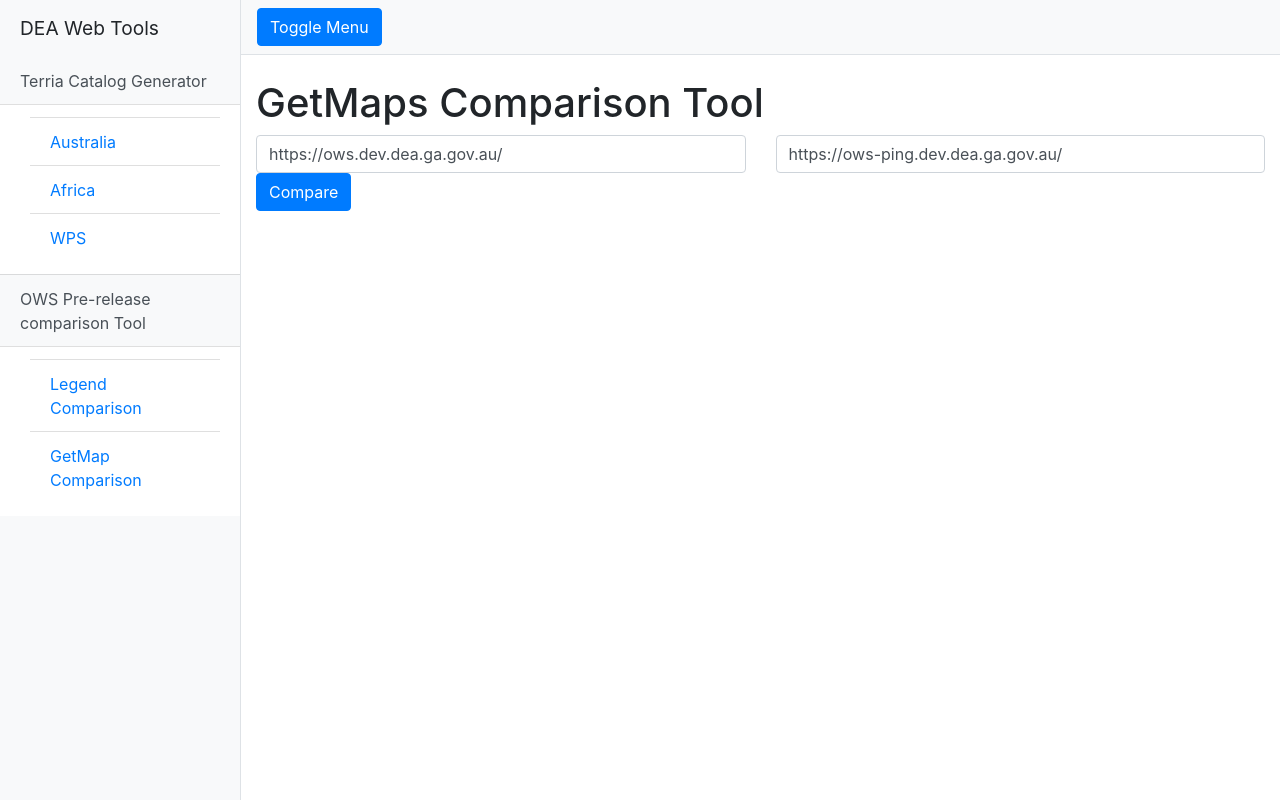
After one commit to opendatacube/datacube-ows-tools, a Python web app: template dea-web-tools/templates/getmap-comparison.html in a window 1280 px wide. The commit adds this page. Run offline with Jinja, Linux system fonts and the light colour scheme; the template is opened without the code that fills it, so the values that code supplies are empty; some libraries are stand-ins or nearby versions.

Commit message:
Add getmap compare tool

```diff
--- a/dea-web-tools/templates/base.html
+++ b/dea-web-tools/templates/base.html
@@ -41,7 +41,7 @@
           <div class="list-group">
             <div class="list-group-item">
                 <a href="{{ url_for('comp_legend') }}" class="list-group-item">Legend Comparison</a>
-                <!-- <a href="{{ url_for('comp_getmap') }}" class="list-group-item">GetMap Comparison</a> -->
+                <a href="{{ url_for('comp_getmap') }}" class="list-group-item">GetMap Comparison</a>
                 <!-- <a href="{{ url_for('comp_getfeatureinfo') }}" class="list-group-item">GetFeatureInfo Comparison</a> -->
             </div>
           </div>
--- /dev/null
+++ b/dea-web-tools/templates/getmap-comparison.html
@@ -0,0 +1,53 @@
+{% extends "base.html" %}
+{% block page %}
+<div class="container-fluid">
+    <h1 class="mt-4">GetMaps Comparison Tool</h1>
+    <div class="row">
+      <!-- <form name="wms-url"> -->
+      <div class="col-md-6">
+          <input type="url" class="form-control" id="stable-ows-url"
+          placeholder="Enter ows url" name="stable_ows_server"
+          value="https://ows.dev.dea.ga.gov.au/">
+        </div>
+        <div class="col-md-6">
+          <input type="url" class="form-control" id="comparable-ows-url"
+          placeholder="Enter comparison ows url" name="compareable_ows_server"
+          value="https://ows-ping.dev.dea.ga.gov.au/">
+        </div>
+      <div class="col-md-12" id="pull-data">
+        <button class="btn btn-primary" id="compareLegends">Compare</button>
+      </div>
+    <!-- </form> -->
+    </div>
+  <!-- result -->
+    <div class="col-md-8 offset-2" id="getmap-compare-row">
+    </div>
+</div>
+{% endblock %}
+{% block script %}
+<script>
+  $(document).ready(function () {
+    var new_catalog = [];
+    $('#compareLegends').click(function (e) {
+      $('#getmap-compare-row').empty()
+      var stableowsurl = $('#stable-ows-url').val();
+      var comparableowsurl = $('#comparable-ows-url').val();
+      $.ajax({
+          url: "{{ url_for('getmap_url_generator') }}",
+          type: 'POST',
+          data: JSON.stringify($("#stable-ows-url").val()),
+          contentType: "application/json; charset=UTF-8",
+          dataType: "json",
+          success: function (data) {
+              $.each(data, function(i, url) {
+                console.log(url["url"]);
+                var comparablegetmapImageSrc = url["url"].replace(stableowsurl, comparableowsurl);
+                console.log(comparablegetmapImageSrc);
+                $('#getmap-compare-row').append('<h4>'+url["name"]+'</h4><div class="row"><img width="50%" height="250px" src=' + url["url"] + '><img width="50%" height="250px" src=' + comparablegetmapImageSrc + '></div>');
+              });
+          }
+        });
+    });
+  });
+</script>
+{% endblock %}
--- a/docker-compose.yml
+++ b/docker-compose.yml
@@ -13,7 +13,7 @@ services:
   nginx:
     image: nginx:latest
     ports:
-      - 6000:80
+      - 8000:80
     volumes:
       - ./config/nginx/conf.d:/etc/nginx/conf.d
       - static_volume:/opt/odc/dea-web-tools/dea-web-tools/static  # <-- bind the static volume
```
Also changed, not shown: dea-web-tools/app.py (+32 -2 lines), dea-web-tools/util.py (added, +31 -0 lines), 2 other files.
